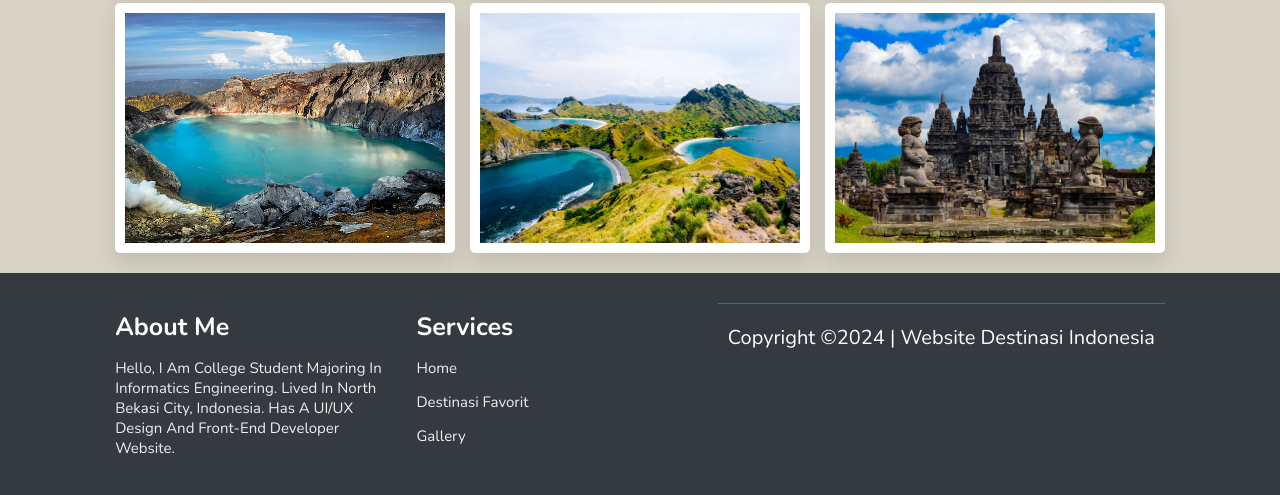
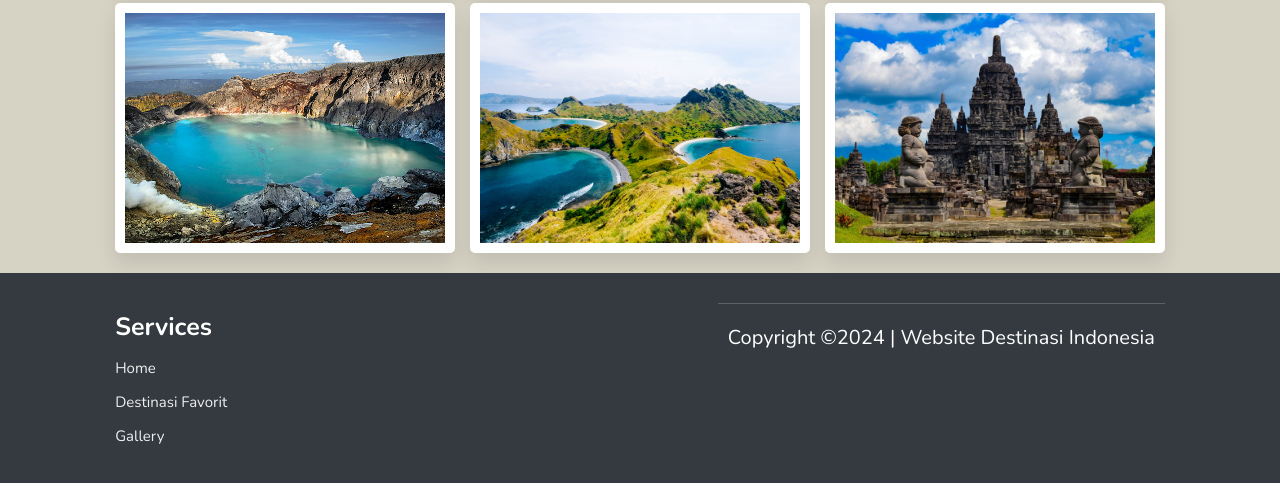
Before and after one commit to bilbil02/Web_Destinasi_Indonesia, a plain HTML site: page index.html in a window 1280 px wide. Shown: the part 3242-3737 px from the top of the page. Drawn offline with nearby package versions, Linux system fonts and the light colour scheme.

Commit message:
Ubah Isi Footer

```diff
--- a/index.html
+++ b/index.html
@@ -368,14 +368,6 @@
             <section class="footer">
                 <div class="footer-container">
                     <div class="title-box">
-                        <h3>About Me</h3>
-                        <p>Hello, I am College Student Majoring in Informatics
-                            Engineering. Lived in North Bekasi City, Indonesia.
-                            Has a UI/UX Design and Front-end Developer
-                            Website.</p>
-                    </div>
-
-                    <div class="title-box">
                         <h3>Services</h3>
                         <a href="index.html">Home</a>
                         <a href="#destinasi">Destinasi Favorit</a>
```
